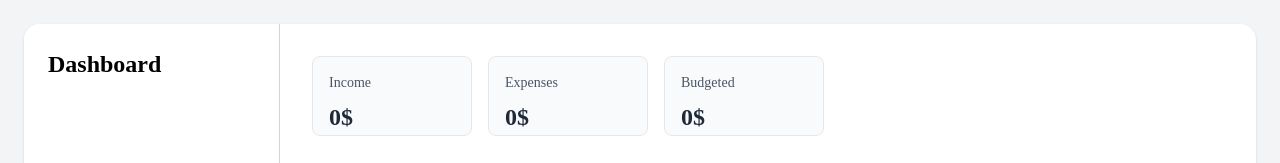
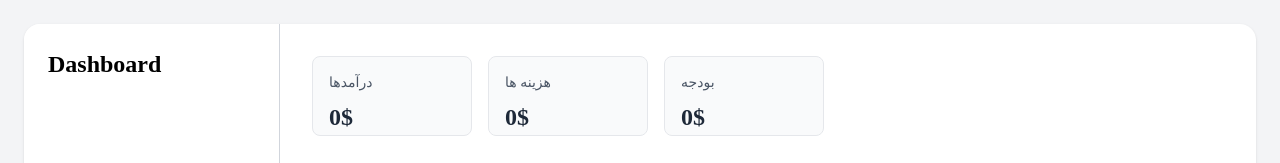
Before and after one commit to Lo-Agency/cyp-app, a React app: page /Dashbord in a window 1280 px wide. Shown: the top 163 px of the page. Built offline with nearby package versions, Linux system fonts and the light colour scheme; the HTML template or start-up script is replaced by a standard one; a web font is replaced by a local one.

Commit message:
fix: update button titles to Persian in Dashbord component and correct navigation path in LoginModal

```diff
--- a/src/component/dashbord/Dashbord.tsx
+++ b/src/component/dashbord/Dashbord.tsx
@@ -1,8 +1,8 @@
 import ButtonsCard from "./ButtonsCard";
 const buttonlist = [
-  { title: "Income", amount: "0$" },
-  { title: "Expenses", amount: "0$" },
-  { title: "Budgeted", amount: "0$" },
+  { title: "درآمدها", amount: "0$" },
+  { title: "هزینه ها", amount: "0$" },
+  { title: "بودجه", amount: "0$" },
 ];
 export default function Dashbord() {
   return (
--- a/src/component/homepage/LoginModal.tsx
+++ b/src/component/homepage/LoginModal.tsx
@@ -16,7 +16,7 @@ function LoginModal({ onClose }: { onClose: () => void }) {
     setTimeout(() => {
       setLoading(false);
       if (email && password) {
-        navigate("/Dashboard");
+        navigate("/Dashbord");
       } else {
         setError("ایمیل یا رمز عبور وارد نشده است.");
       }
```
